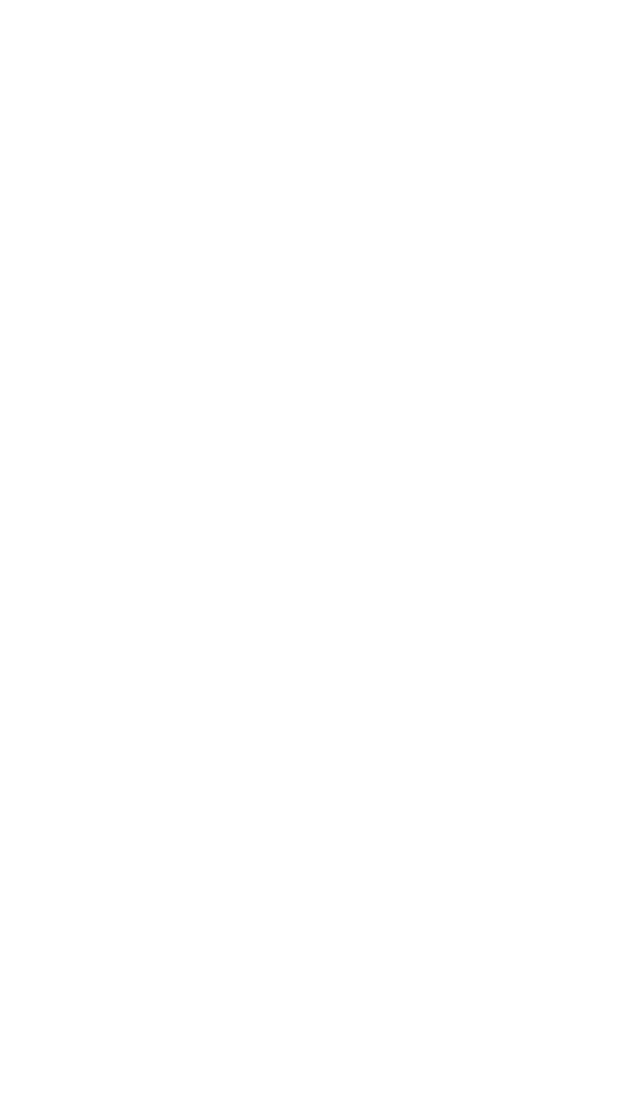
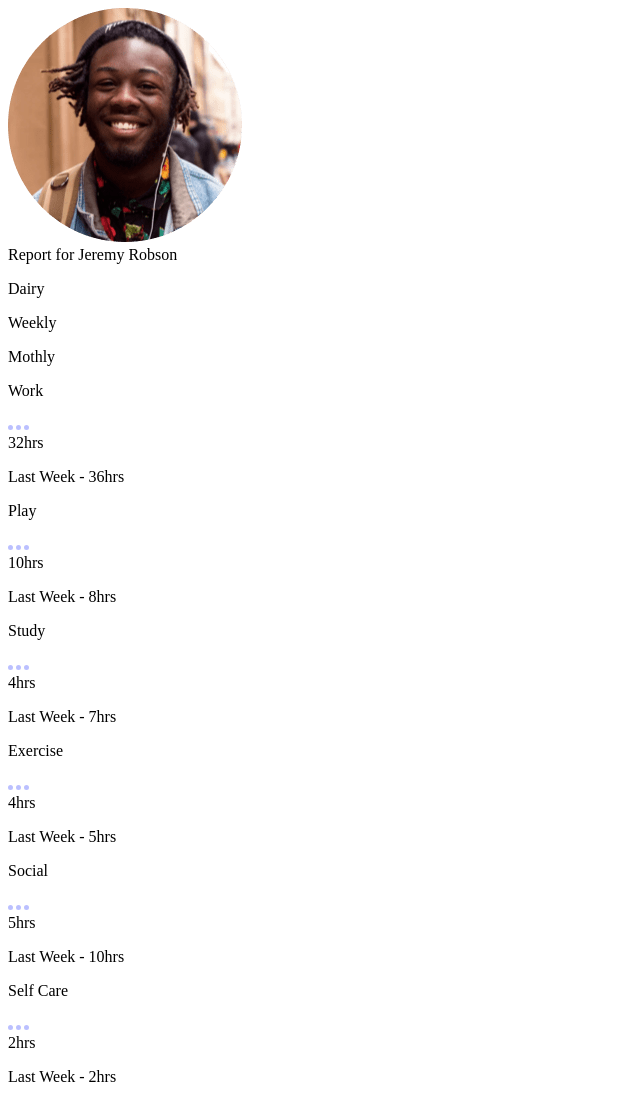
Before and after one commit to DANNJUGUNA/Time-tracking-dashboard, a plain HTML site: page index.html in a window 1280 px wide. Shown: the whole page, without its empty margins (0-640 px from the left). Before the commit the page ends 800 px from the top, so only its background shows below. Drawn offline with Linux system fonts and the light colour scheme.

Commit message:
added the  html content

```diff
--- a/index.html
+++ b/index.html
@@ -4,10 +4,96 @@
     <meta charset="UTF-8">
     <meta name="viewport" content="width=device-width, initial-scale=1.0">
     <title>Time tracking dashboard</title>
+    <!-- <link rel="stylesheet" href="style.css"> -->
 </head>
 <body>
+    <div class="main_container">
     <div class="container">
-
+        <div class="left">
+            <div class="top">
+                <div class="image">
+                    <img id="image" src="./images/image-jeremy.png" alt="image-jeremy">
+                </div>
+                <div class="top_text">
+                    <span>Report for</span>
+                    <span id="name">Jeremy Robson</span>
+                </div>
+            </div>
+            <div class="bottom">
+                <p> Dairy</p>
+                <p>Weekly</p>
+                <p>Mothly</p>
+            </div>
+        </div>
+        <div class="right">
+            <div class="card">
+                <div class="background_1"></div>
+                <div class="card-body">
+                    <div class="card-title">
+                        <p>Work</p>
+                        <img src="./images/icon-ellipsis.svg" alt="icon-ellipsis" />
+                    </div>
+                    <div class="card-hrs">32hrs</div>
+                    <p>Last Week - 36hrs</p>
+                </div>
+            </div>
+            <div class="card">
+                <div class="background_2"></div>
+                <div class="card-body">
+                    <div class="card-title">
+                        <p>Play</p>
+                        <img src="./images/icon-ellipsis.svg" alt="icon-ellipsis" />
+                    </div>
+                    <div class="card-hrs">10hrs</div>
+                    <p>Last Week - 8hrs</p>
+                </div>
+            </div>
+            <div class="card">
+                <div class="background_3"></div>
+                <div class="card-body">
+                    <div class="card-title">
+                        <p>Study</p>
+                        <img src="./images/icon-ellipsis.svg" alt="icon-ellipsis" />
+                    </div>
+                    <div class="card-hrs">4hrs</div>
+                    <p>Last Week - 7hrs</p>
+                </div>
+            </div>
+            <div class="card">
+                <div class="background_4"></div>
+                <div class="card-body">
+                    <div class="card-title">
+                        <p>Exercise</p>
+                        <img src="./images/icon-ellipsis.svg" alt="icon-ellipsis" />
+                    </div>
+                    <div class="card-hrs">4hrs</div>
+                    <p>Last Week - 5hrs</p>
+                </div>
+            </div>
+            <div class="card">
+                <div class="background_5"></div>
+                <div class="card-body">
+                    <div class="card-title">
+                        <p>Social</p>
+                        <img src="./images/icon-ellipsis.svg" alt="icon-ellipsis" />
+                    </div>
+                    <div class="card-hrs">5hrs</div>
+                    <p>Last Week - 10hrs</p>
+                </div>
+            </div>
+            <div class="card">
+                <div class="background_6"></div>
+                <div class="card-body">
+                    <div class="card-title">
+                        <p>Self Care</p>
+                        <img src="./images/icon-ellipsis.svg" alt="icon-ellipsis" />
+                    </div>
+                    <div class="card-hrs">2hrs</div>
+                    <p>Last Week - 2hrs</p>
+                </div>
+            </div>
+        </div>
     </div>
+</div>
 </body>
 </html>
```
